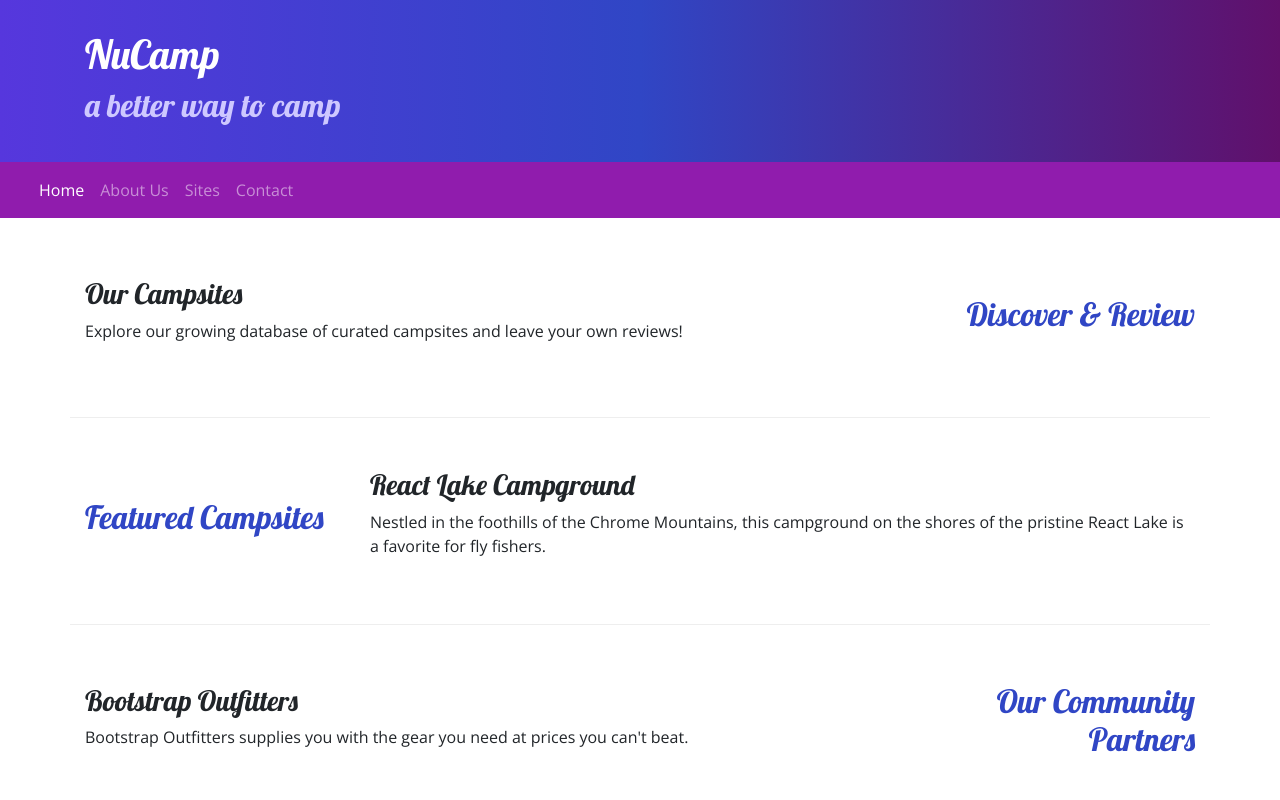
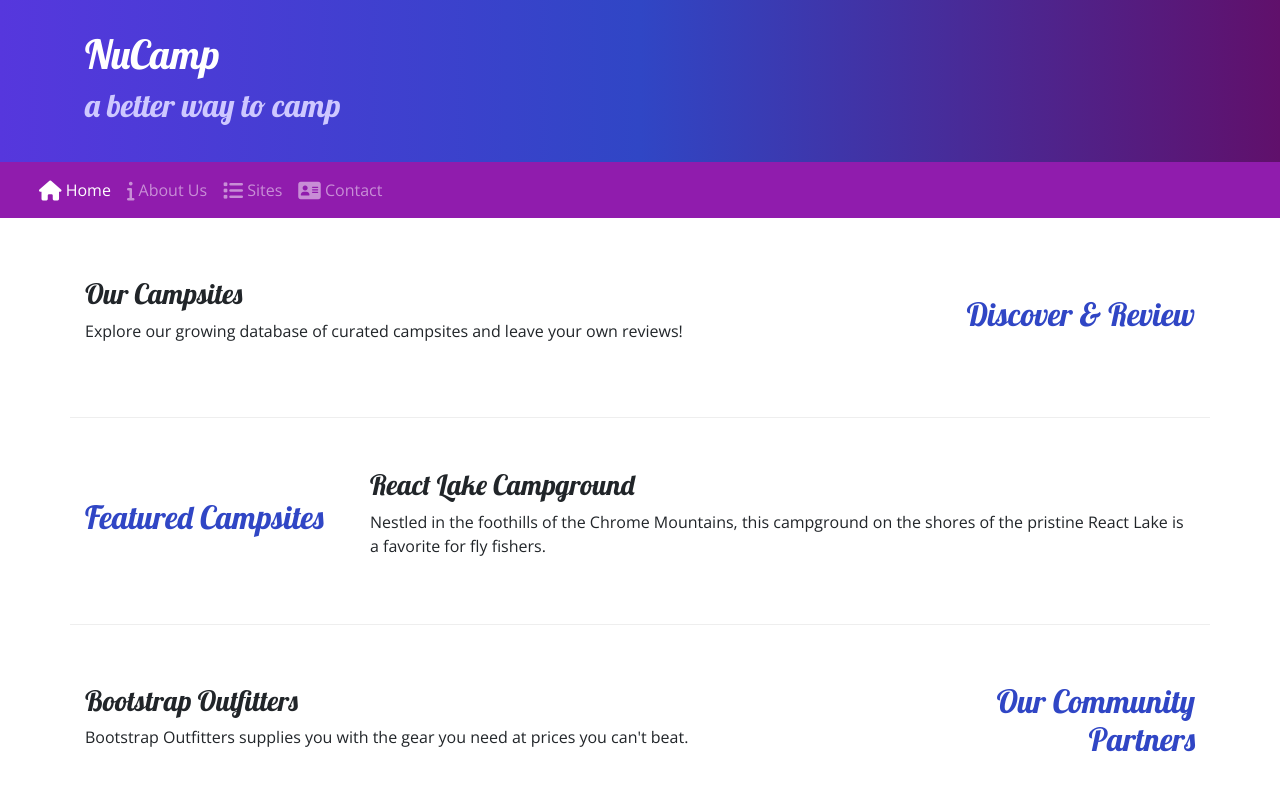
Before and after one commit to scampcoder/nucampsite, a website: page index.html in a window 1280 px wide. Shown: the top 800 px of the page. Drawn offline with nearby package versions, Linux system fonts and the light colour scheme.

Commit message:
Add icons to nav

```diff
--- a/index.html
+++ b/index.html
@@ -11,6 +11,7 @@
 
         <!-- Additional CSS must be placed after Bootstrap CSS -->
         <link rel="stylesheet" href="https://fonts.googleapis.com/css?family=Lobster|Open+Sans" />
+        <script src="https://kit.fontawesome.com/e1c7353520.js" crossorigin="anonymous"></script>
         <link rel="stylesheet" href="css/styles.css" />
         <title>NuCamp: A Better Way To Camp</title>
     </head>
@@ -36,10 +37,10 @@
             </button>
             <div class="collapse navbar-collapse">
                 <ul class="navbar-nav" id="nucampNavbar">
-                    <li class="nav-item active"><a class="nav-link" href="index.html">Home</a></li>
-                    <li class="nav-item"><a class="nav-link" href="aboutus.html">About Us</a></li>
-                    <li class="nav-item"><a class="nav-link" href="#">Sites</a></li>
-                    <li class="nav-item"><a class="nav-link" href="#">Contact</a></li>
+                    <li class="nav-item active"><a class="nav-link" href="index.html"><i class="fa fa-home fa-lg"></i> Home</a></li>
+                    <li class="nav-item"><a class="nav-link" href="aboutus.html"><i class="fa fa-info fa-lg"></i> About Us</a></li>
+                    <li class="nav-item"><a class="nav-link" href="#"><i class="fa fa-list fa-lg"></i> Sites</a></li>
+                    <li class="nav-item"><a class="nav-link" href="#"><i class="fa fa-address-card fa-lg"></i> Contact</a></li>
                 </ul>
             </div>
         </div>
--- a/package.json
+++ b/package.json
@@ -7,13 +7,14 @@
     "lite": "lite-server",
     "start": "npm run lite",
     "test": "echo \"Error: no test specified\" && exit 1"
- },
+  },
   "author": "Victoria Kee",
   "license": "ISC",
   "devDependencies": {
     "lite-server": "^2.6.1"
   },
   "dependencies": {
+    "@fortawesome/fontawesome-free": "^5.15.4",
     "bootstrap": "^4.5.2",
     "jquery": "^3.5.1",
     "popper.js": "^1.16.1"
```
Also changed, not shown: aboutus.html (+5 -4 lines), 1 other file.
